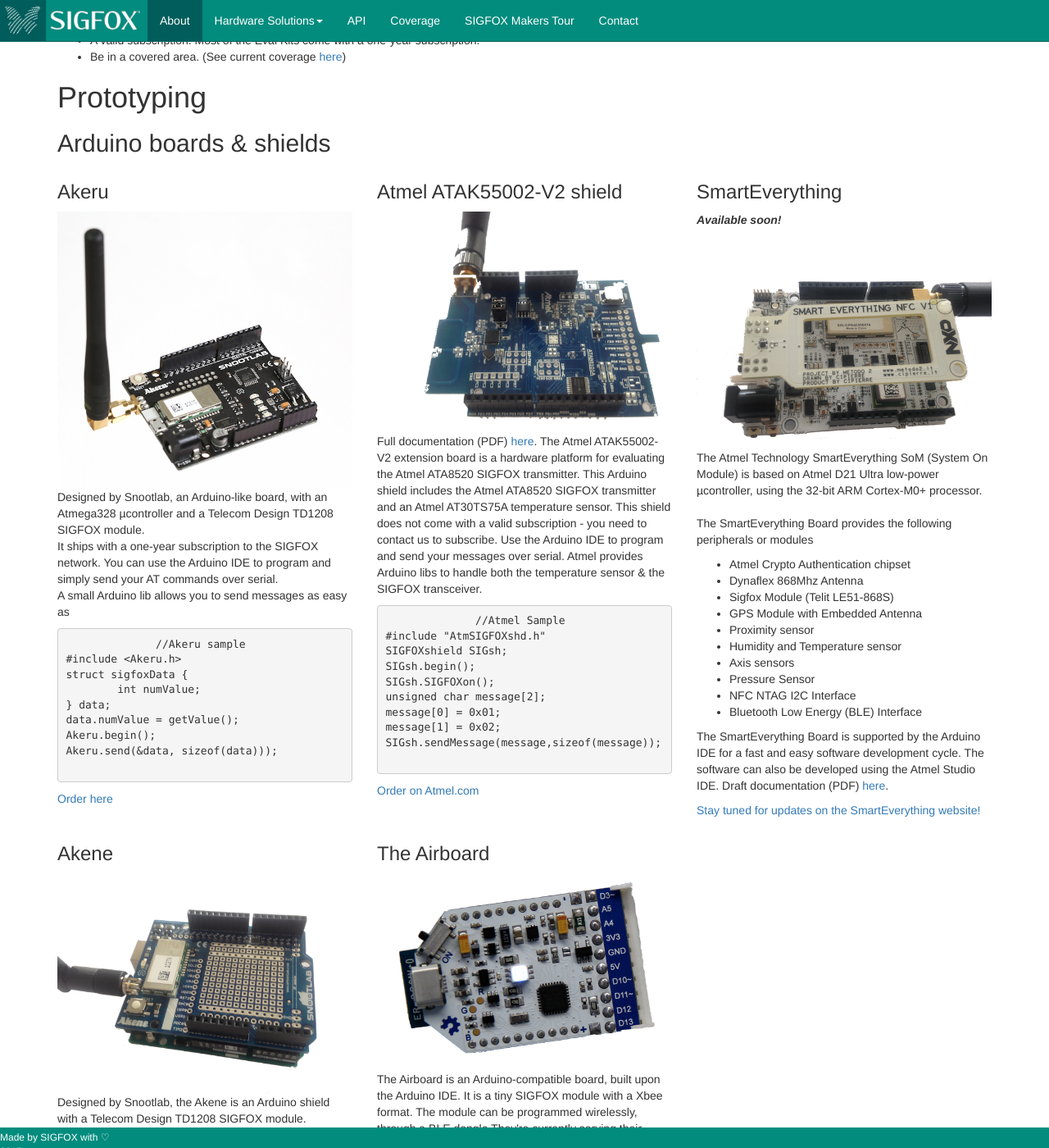
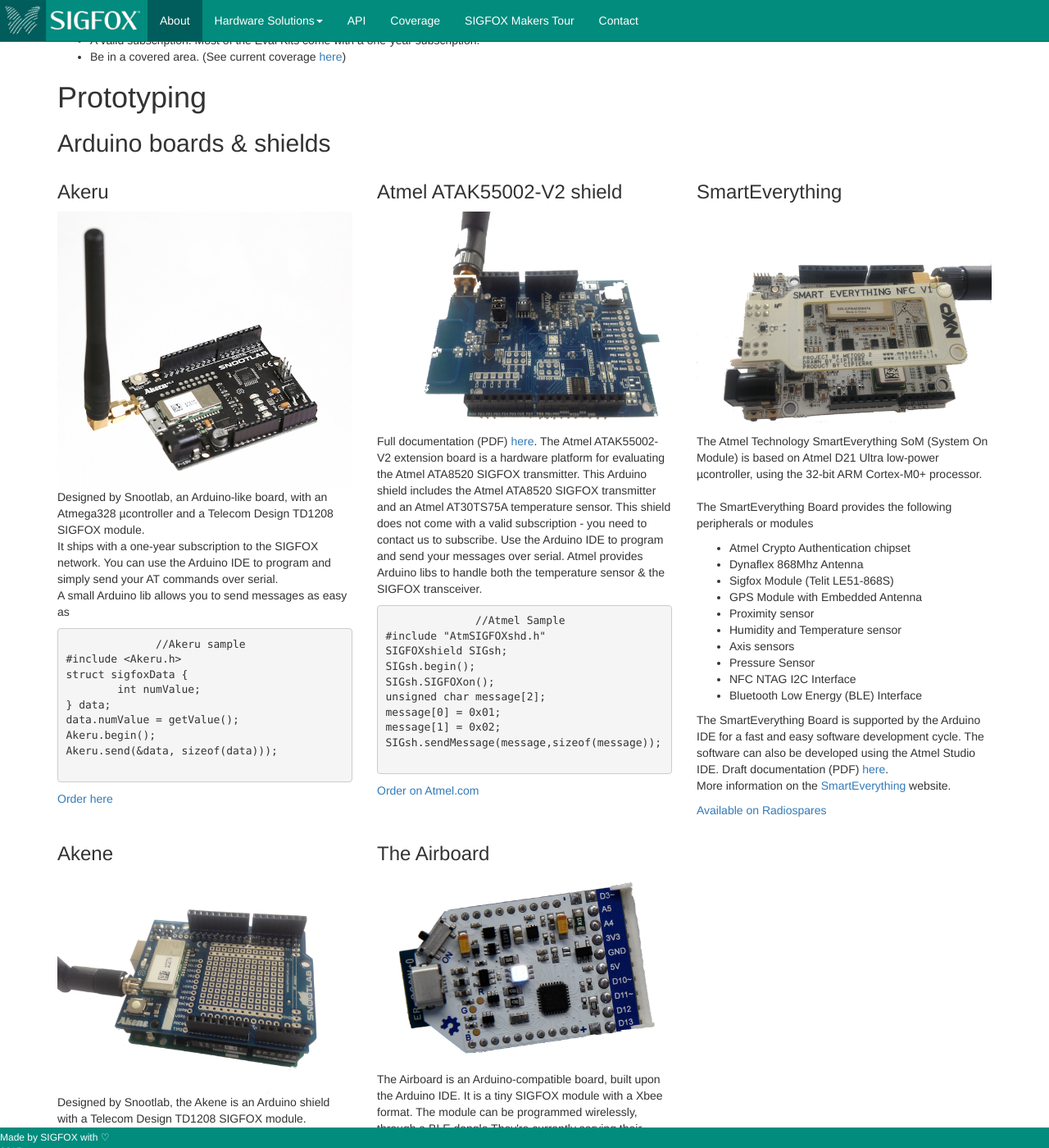
Before and after one commit to sigfox/makers.sigfox.com, a Jekyll site: the page built from index.html, in a window 1280 px wide and 1400 px high, scrolled down 1222 px. Shown: the whole window at 82% size. Built offline with Jekyll 4.4.1, drawn with Linux system fonts in a browser that asks for light colours.

Commit message:
Update SmartEverything: available on radiospares

```diff
--- a/_data/prototyping.yml
+++ b/_data/prototyping.yml
@@ -57,7 +57,6 @@
       linkText: Order on Atmel.com
 
     - name: SmartEverything
-      intro:  Available soon!
       image: ./img/SmartEverything.png
       description: The Atmel Technology SmartEverything SoM (System On Module) is based on Atmel D21 Ultra low-power µcontroller, using the 32-bit ARM Cortex-M0+ processor.
 
@@ -79,9 +78,11 @@
         The software can also be developed using the Atmel Studio IDE.
 
         Draft documentation (PDF) <a href="./resources/SmartEverything-UserGuide.pdf">here</a>.
+        <br />
+        More information on the <a target="_blank" href="http://www.smarteverything.it">SmartEverything</a> website.
 
-      linkUrl : http://www.smarteverything.it
-      linkText: Stay tuned for updates on the SmartEverything website!
+      linkUrl : http://uk.rs-online.com/web/p/radio-frequency-development-kits/9015121/
+      linkText: Available on Radiospares
 
 
     - name: Akene
```
